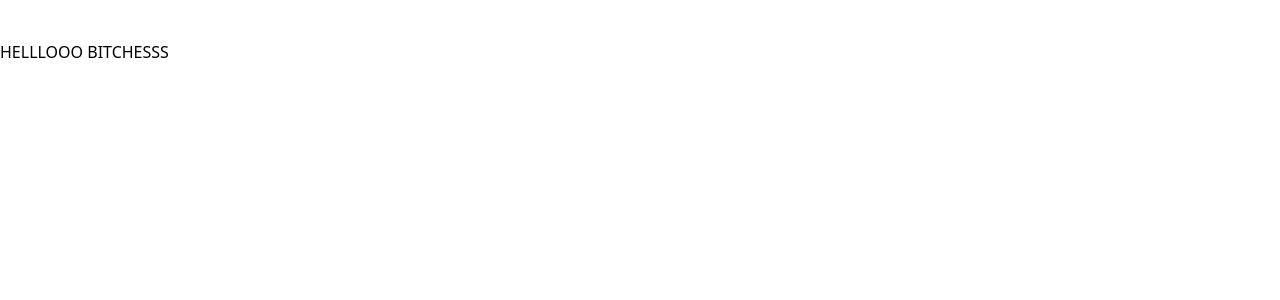
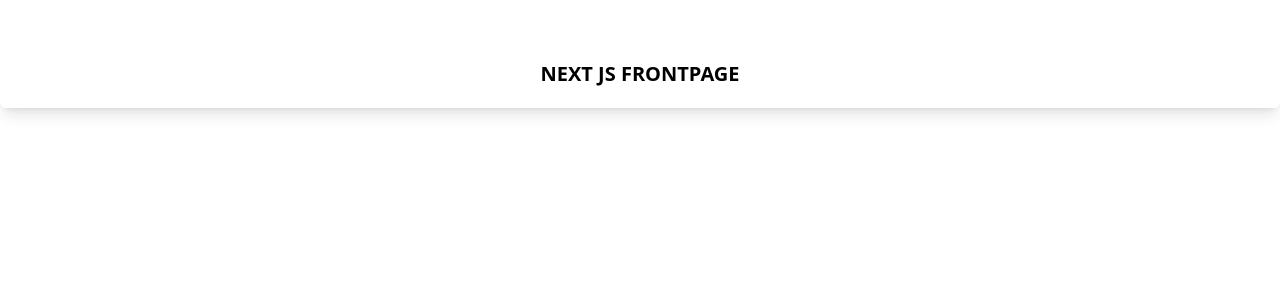
Before and after one commit to hanz-fr/frontpage-microservices, a Next.js app: page / in a window 1280 px wide. Shown: the top 300 px of the page. Built offline with nearby package versions, Linux system fonts and the light colour scheme.

Commit message:
Small changes on index.js

```diff
--- a/pages/index.js
+++ b/pages/index.js
@@ -3,15 +3,15 @@ import Head from 'next/head'
 
 export default function Home() {
   return (
-    <div className="container mx-auto mt-10">
+    <div className="container mx-auto my-10">
       <Head>
         <title>Microservice</title>
         <meta name="description" content="Generated by create next app" />
         <link rel="icon" href="/favicon.ico" />
       </Head>
 
-      <main className="mt-10">
-        <h1 className="mt-10 mx-auto my-auto">HELLLOOO BITCHESSS</h1>
+      <main className="bg-slate-white rounded-md p-5 shadow-lg">
+        <h1 className="font-bold text-xl flex justify-center">NEXT JS FRONTPAGE</h1>
       </main>
     </div>
   );
```
